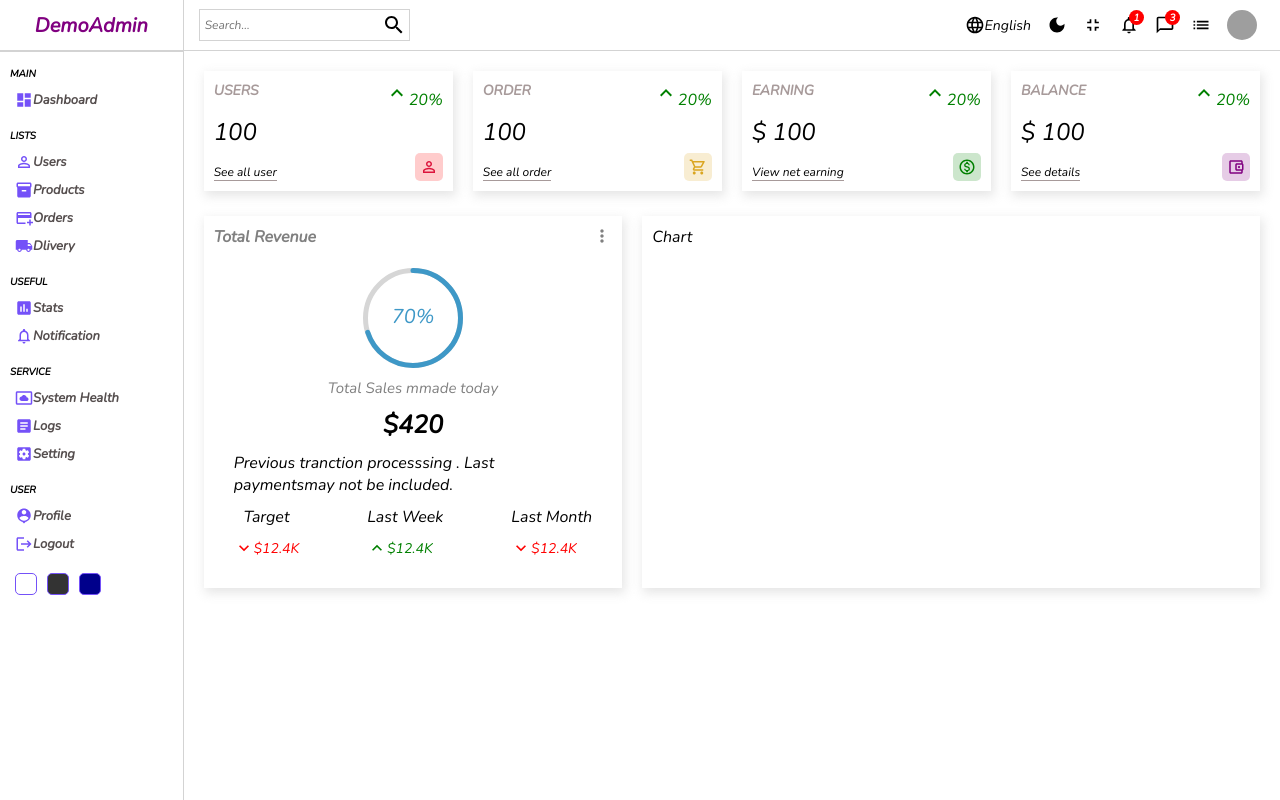
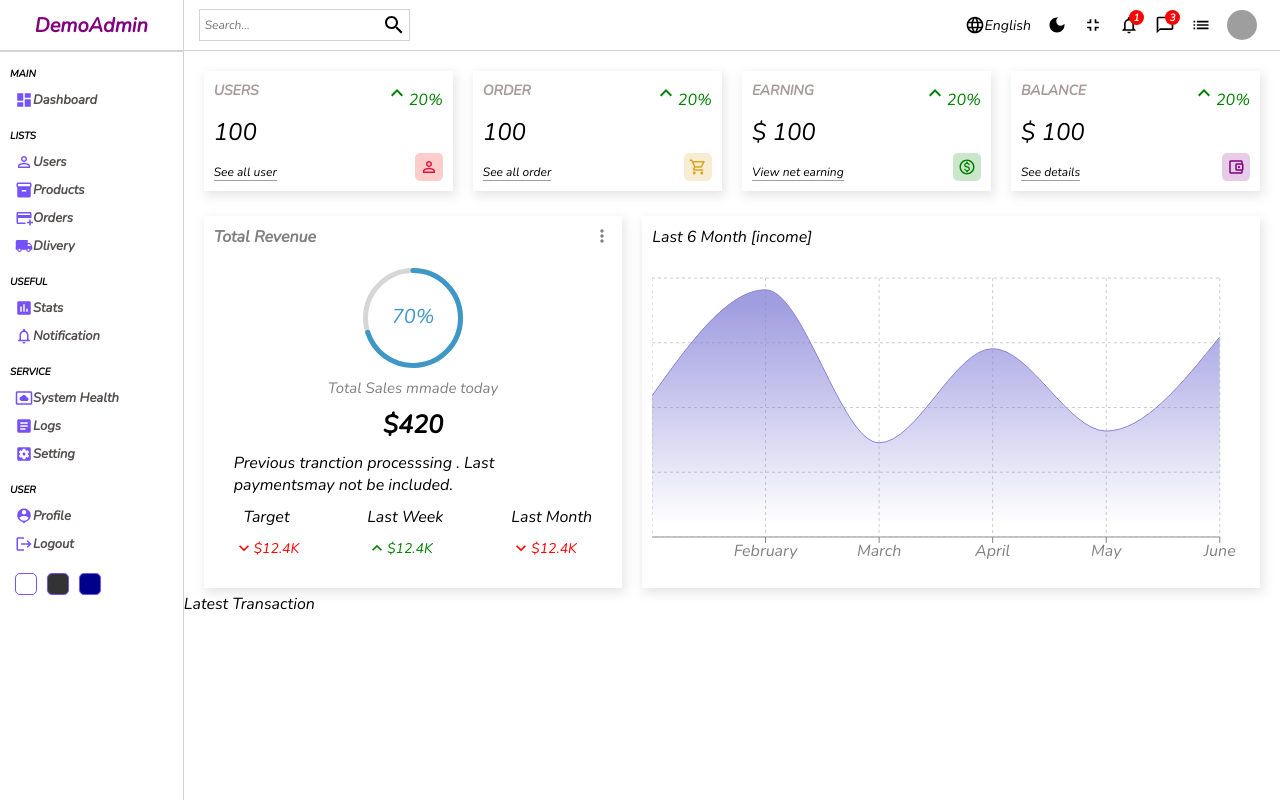
Before and after one commit to sinamit12/react-admin-dashboard, a React (Create React App) app: page / in a window 1280 px wide. Built offline with nearby package versions, Linux system fonts and the light colour scheme; grey boxes are pictures that could not be loaded.

Commit message:
Chat is added

```diff
--- a/package.json
+++ b/package.json
@@ -15,6 +15,7 @@
     "react-dom": "^18.2.0",
     "react-router-dom": "^6.3.0",
     "react-scripts": "5.0.1",
+    "recharts": "^2.1.13",
     "sass": "^1.54.1",
     "web-vitals": "^2.1.4"
   },
--- a/src/components/chart/Chart.jsx
+++ b/src/components/chart/Chart.jsx
@@ -1,10 +1,40 @@
 import './Chart.scss'
+import React, { PureComponent } from 'react';
+import { AreaChart, Area, XAxis, YAxis, CartesianGrid, Tooltip, ResponsiveContainer } from 'recharts';
+
 
 
 const Chart = () => {
+
+  const data = [
+    { name: "January", Total: 1200 },
+    { name: "February", Total: 2100 },
+    { name: "March", Total: 800 },
+    { name: "April", Total: 1600 },
+    { name: "May", Total: 900 },
+    { name: "June", Total: 1700 },
+  ];
   return (
     <div className='chart'>
-       Chart
+      <div className='title' stroke='red'>Last 6 Month [income]</div>
+      <ResponsiveContainer width="100%" aspect={2/1}>
+      <AreaChart width={730} height={250} data={data}
+  margin={{ top: 10, right: 30, left: 0, bottom: 0 }}>
+  <defs>
+    <linearGradient id="total" x1="0" y1="0" x2="0" y2="1">
+      <stop offset="5%" stopColor="#8884d8" stopOpacity={0.8}/>
+      <stop offset="95%" stopColor="#8884d8" stopOpacity={0}/>
+    </linearGradient>
+
+  </defs>
+  <XAxis dataKey="name" stroke='grey' />
+
+  <CartesianGrid strokeDasharray="3 3"  />
+  <Tooltip />
+  <Area type="monotone" dataKey="Total" stroke="#8884d8" fillOpacity={1} fill="url(#total)" />
+
+</AreaChart>
+      </ResponsiveContainer>
     </div>
   )
 }
--- a/src/components/chart/Chart.scss
+++ b/src/components/chart/Chart.scss
@@ -3,4 +3,9 @@
     -webkit-box-shadow: 2px 4px 10px 1px rgba(0, 0, 0, 0.47);
     box-shadow: 2px 4px 10px 1px rgba(201, 201, 201, 0.47);
     padding:  10px;
+
+    .title{
+        stroke: grey;
+        margin-bottom: 20px;
+    }
 }
--- a/src/pages/home/Home.jsx
+++ b/src/pages/home/Home.jsx
@@ -23,6 +23,10 @@
                <Chart />
           </div>
 
+          <div className="listConatiner">
+              <div className="listTitle">Latest Transaction</div>
+          </div>
+
           </div>
 
     </div>
--- a/src/pages/home/home.scss
+++ b/src/pages/home/home.scss
@@ -3,18 +3,22 @@
      .homeContainer{
 
         flex:6;
+
+
+        .widgets , .charts {
+            display: flex;
+            padding: 20px;
+            gap: 20px;
+        }
+
+        .charts{
+            padding:  5px 20px;
+        }
+
      }
     .title{
-        color: white;
+
     }
 
-    .widgets , .charts {
-        display: flex;
-        padding: 20px;
-        gap: 20px;
-    }
 
-    .charts{
-        padding:  5px 20px;
-    }
 }
```
Also changed, not shown: src/components/table/Table.jsx (added), src/components/table/table.scss (added), 1 other file (tests, documents, lock files or other folders).
